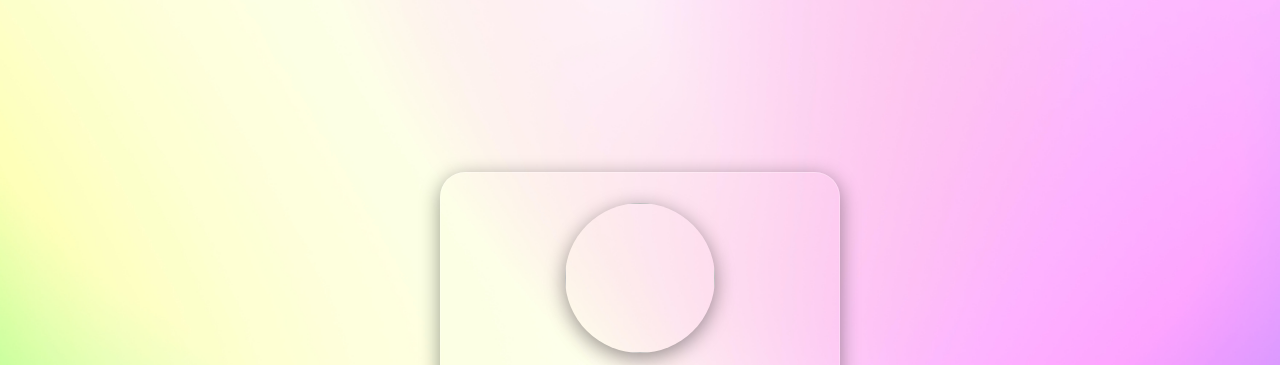
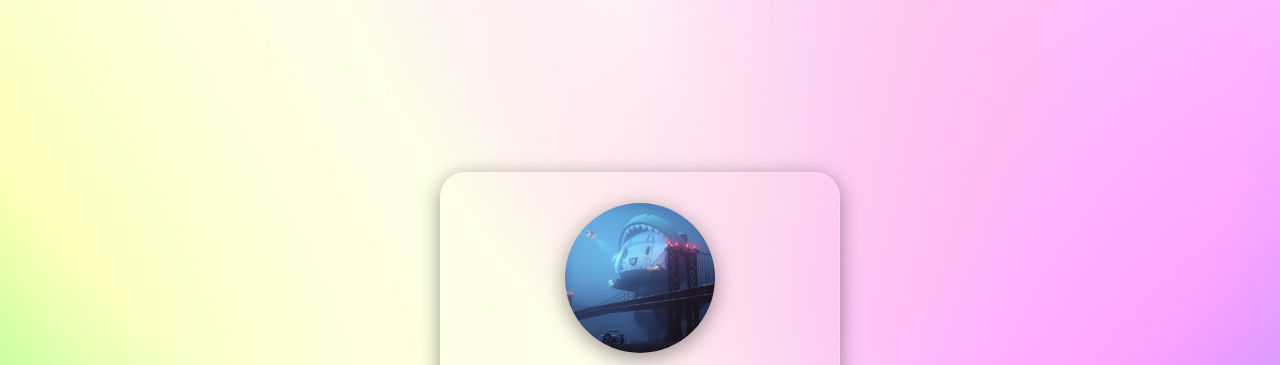
Before and after one commit to Danhsv/bai5, a plain HTML site: page index.html in a window 1280 px wide. Shown: the top 365 px of the page. Drawn offline with nearby package versions, Linux system fonts and the light colour scheme; files whose address does not match are found by name.

Commit message:
Update index.html

```diff
--- a/index.html
+++ b/index.html
@@ -11,7 +11,7 @@
     <section class="main">
         <div class="profile-card">
            <div class="image">
-          <img src="images/gura.jpg" alt="" class="profile-pic" />
+          <img src="gura.jpg" alt="" class="profile-pic" />
         </div>
         <div class="data">
           <h2>Dino Gura</h2>
```
